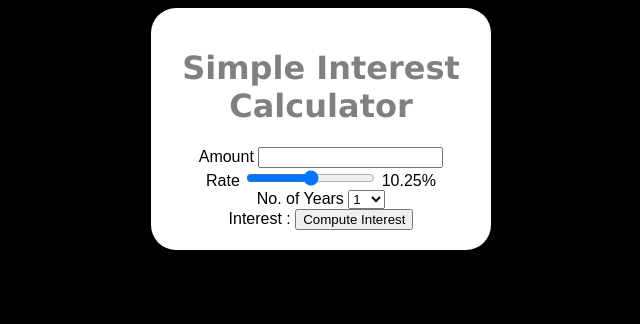
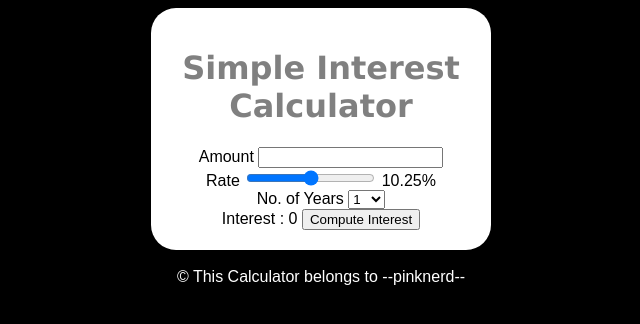
Before and after one commit to pinknerd/carlyibm, a plain HTML site: page index.html in a window 1280 px wide. Both pictures are taken after a click on the button "Compute Interest". Shown: the whole page, without its empty margins (319-959 px from the left). Drawn offline with Linux system fonts and the light colour scheme.

Commit message:
Update carlyibm

```diff
--- a/JS Directory/script.js
+++ b/JS Directory/script.js
@@ -19,7 +19,8 @@ function compute()
     }
 
     //When Compute Interest is clicked, set its inner html property to the below text
-    document.getElementById("result").innerHTML = "If you deposit "+principal+",\<br\>at an interest rate of "+rate+"%\<br\>You will receive an amount of "+amount+",\<br\>in the year "+year+"\<br\>"
+    document.getElementById("result").innerHTML = interest;
+    "If you deposit " + principal + "at an interest rate of " + rate + "You will receive an amount of " + amount + "in the year" + year;
 
 }
 function updateRate() {
--- a/style.css
+++ b/style.css
@@ -19,3 +19,12 @@ h1{
     margin: 0 auto;
 
 }
+
+#result {
+    color: black;
+}
+
+footer {
+    color: white;
+    text-align: center;
+}
```
Also changed, not shown: index.html (+2 -1 lines).
